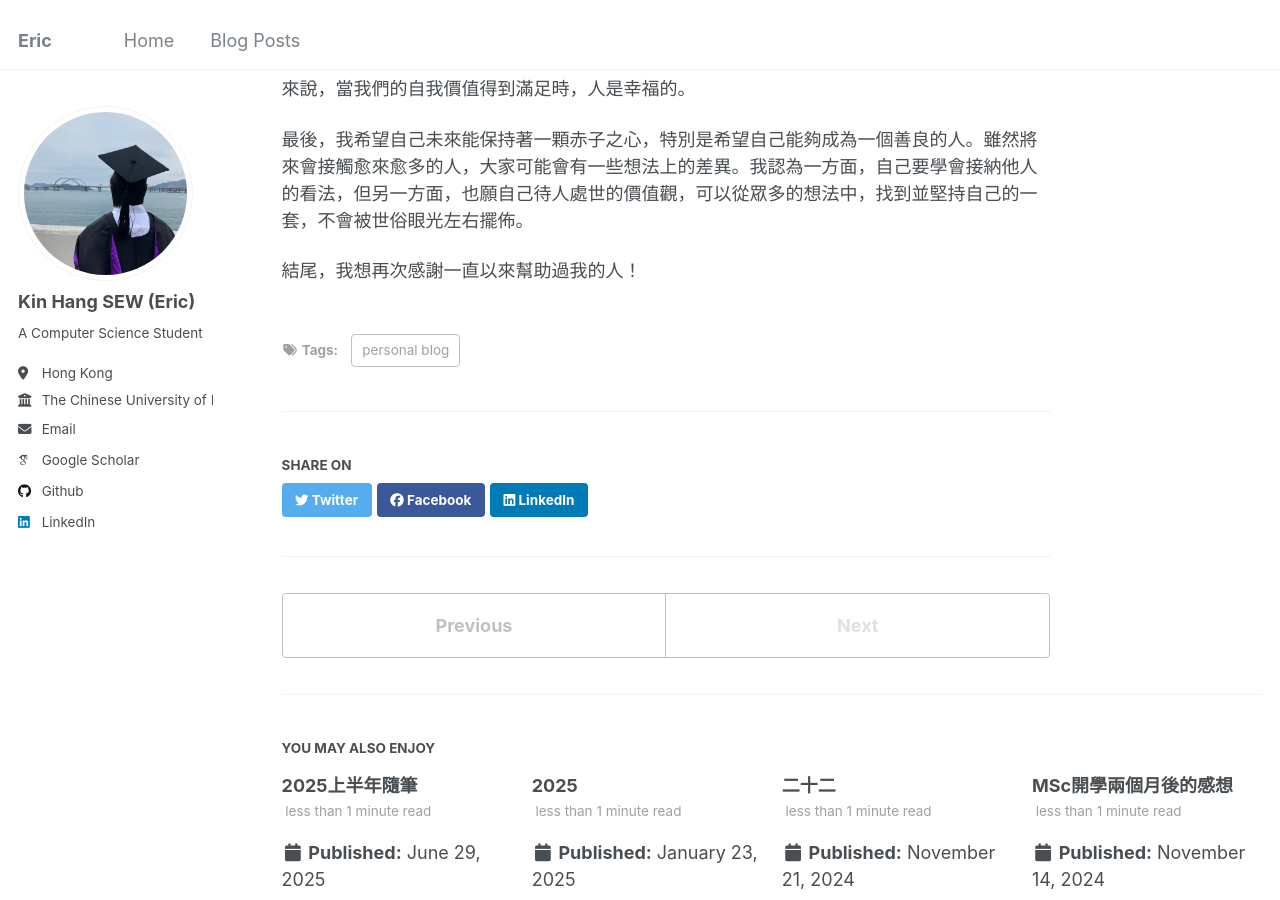
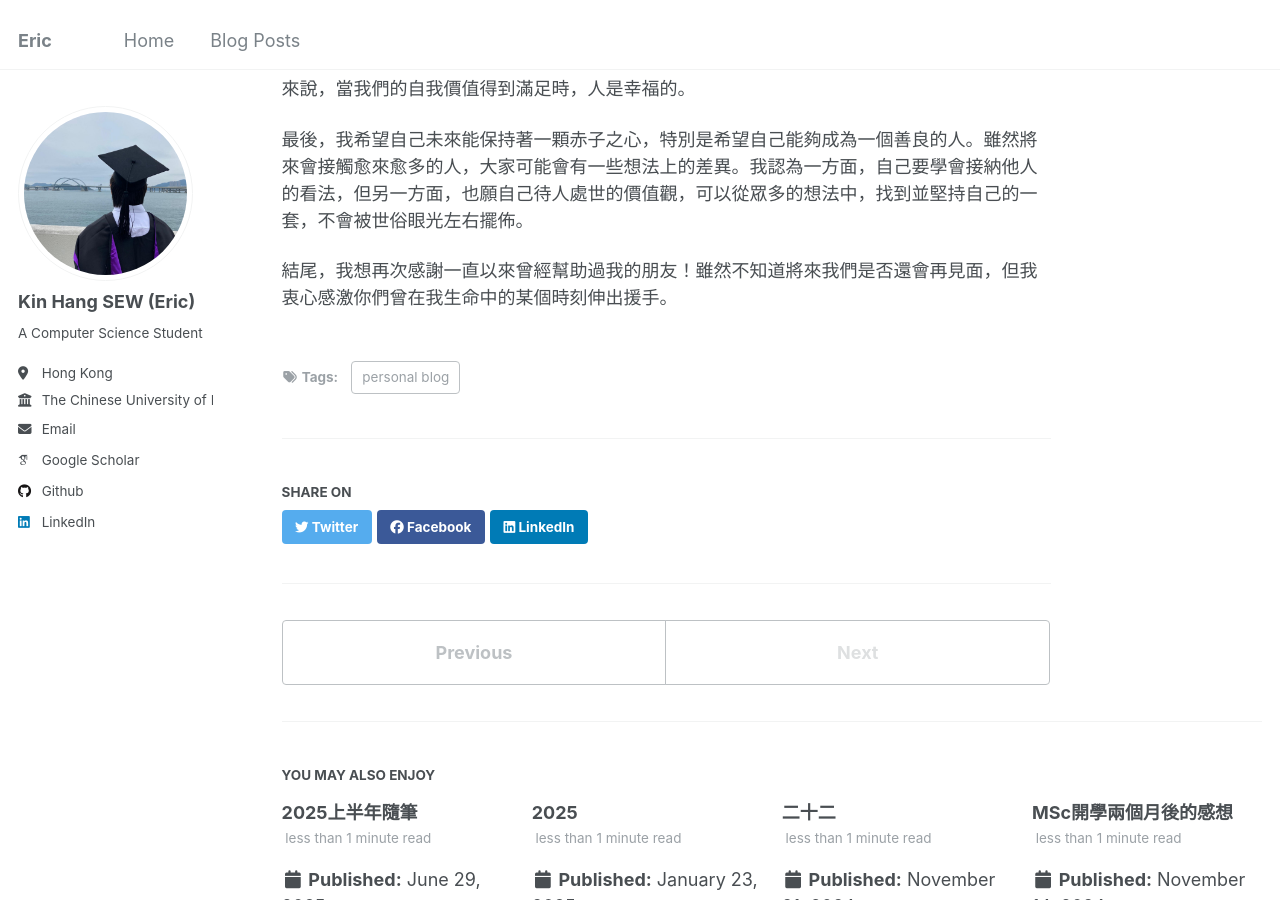
Before and after one commit to ericskh2/ericskh2.github.io, a Jekyll site: the page built from _posts/2025-11-20-post1.md, in a window 1280 px wide and 900 px high, scrolled down 1003 px. Built offline with Jekyll 4.4.1, drawn with Linux system fonts in a browser that asks for light colours; some web fonts are replaced.

Commit message:
Update 2025-11-20-post1.md
Revised the closing statement to express gratitude towards friends who have helped in the past, emphasizing the uncertainty of future encounters.

```diff
--- a/_posts/2025-11-20-post1.md
+++ b/_posts/2025-11-20-post1.md
@@ -18,4 +18,4 @@ tags:
 
 最後，我希望自己未來能保持著一顆赤子之心，特別是希望自己能夠成為一個善良的人。雖然將來會接觸愈來愈多的人，大家可能會有一些想法上的差異。我認為一方面，自己要學會接納他人的看法，但另一方面，也願自己待人處世的價值觀，可以從眾多的想法中，找到並堅持自己的一套，不會被世俗眼光左右擺佈。
 
-結尾，我想再次感謝一直以來幫助過我的人！
+結尾，我想再次感謝一直以來曾經幫助過我的朋友！雖然不知道將來我們是否還會再見面，但我衷心感激你們曾在我生命中的某個時刻伸出援手。
```
